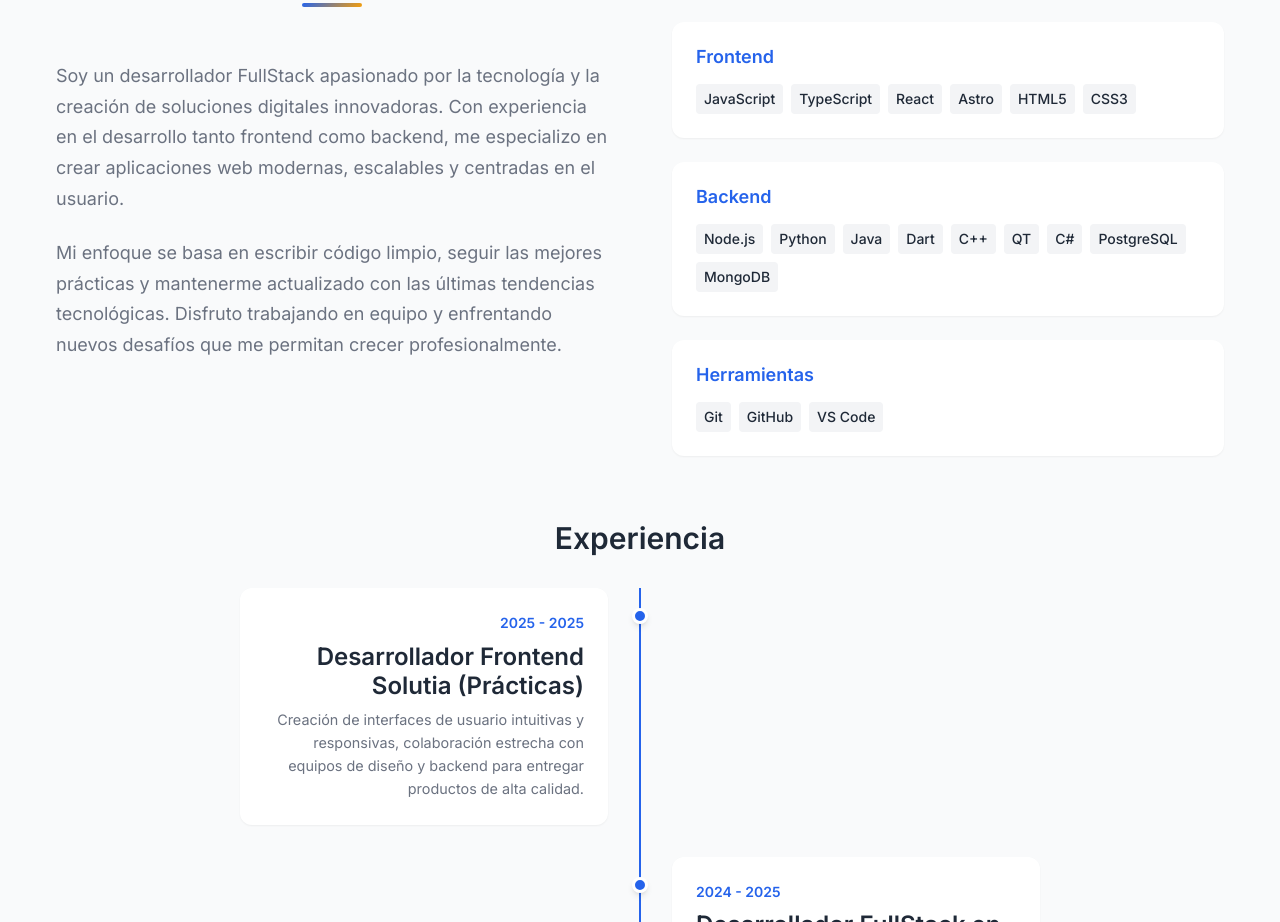
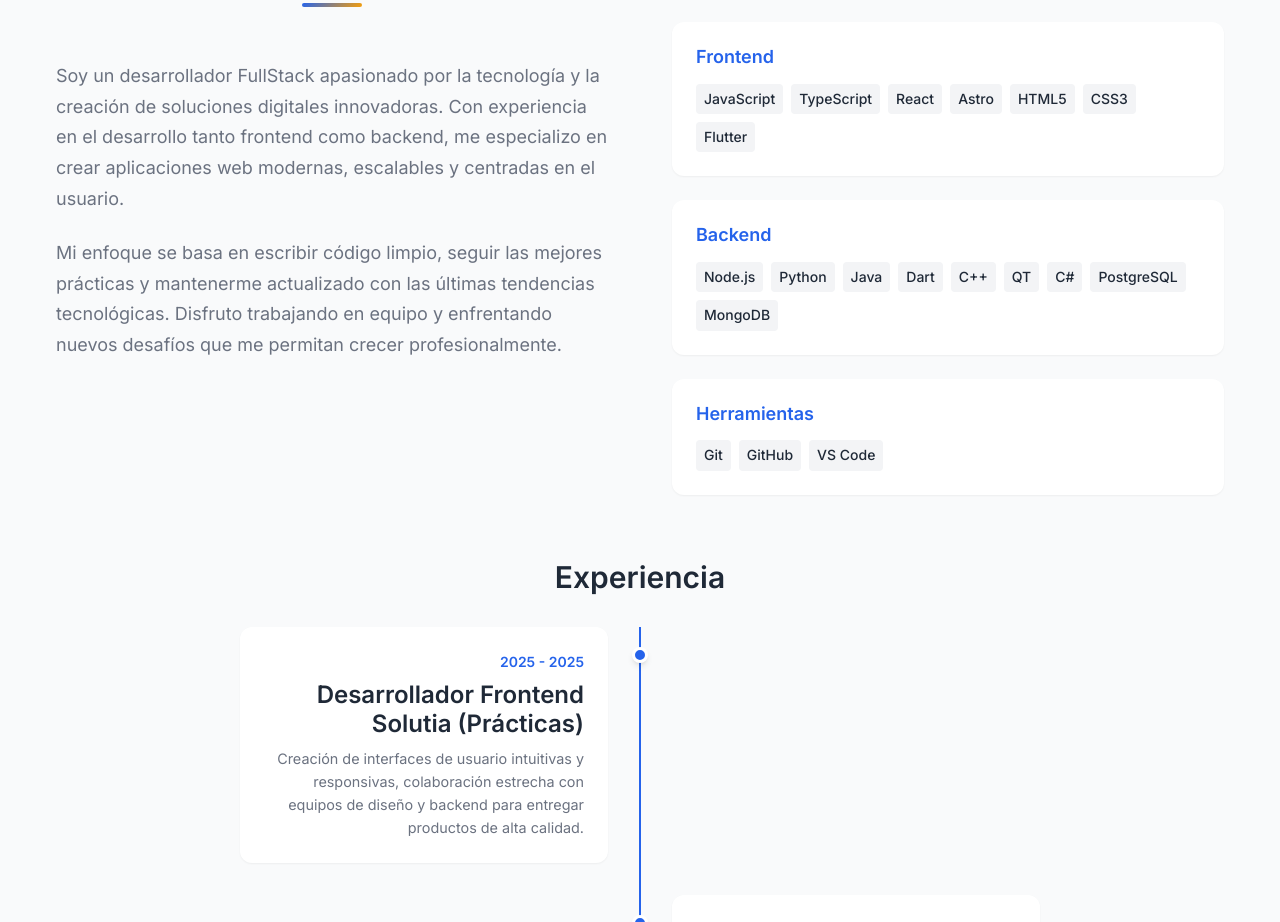
Before and after one commit to Meerita4/alexsportfolio, an Astro site: page / in a window 1280 px wide. Shown: the part 910-1832 px from the top of the page. Built offline with nearby package versions, Linux system fonts and the light colour scheme; Astro itself is replaced by a stand-in of ours.

Commit message:
acabado y corregido

```diff
--- a/src/components/About.astro
+++ b/src/components/About.astro
@@ -35,6 +35,7 @@
 							<span class="skill-tag">Astro</span>
 							<span class="skill-tag">HTML5</span>
 							<span class="skill-tag">CSS3</span>
+							<span class="skill-tag">Flutter</span>
 
 						</div>
 					</div>
```
